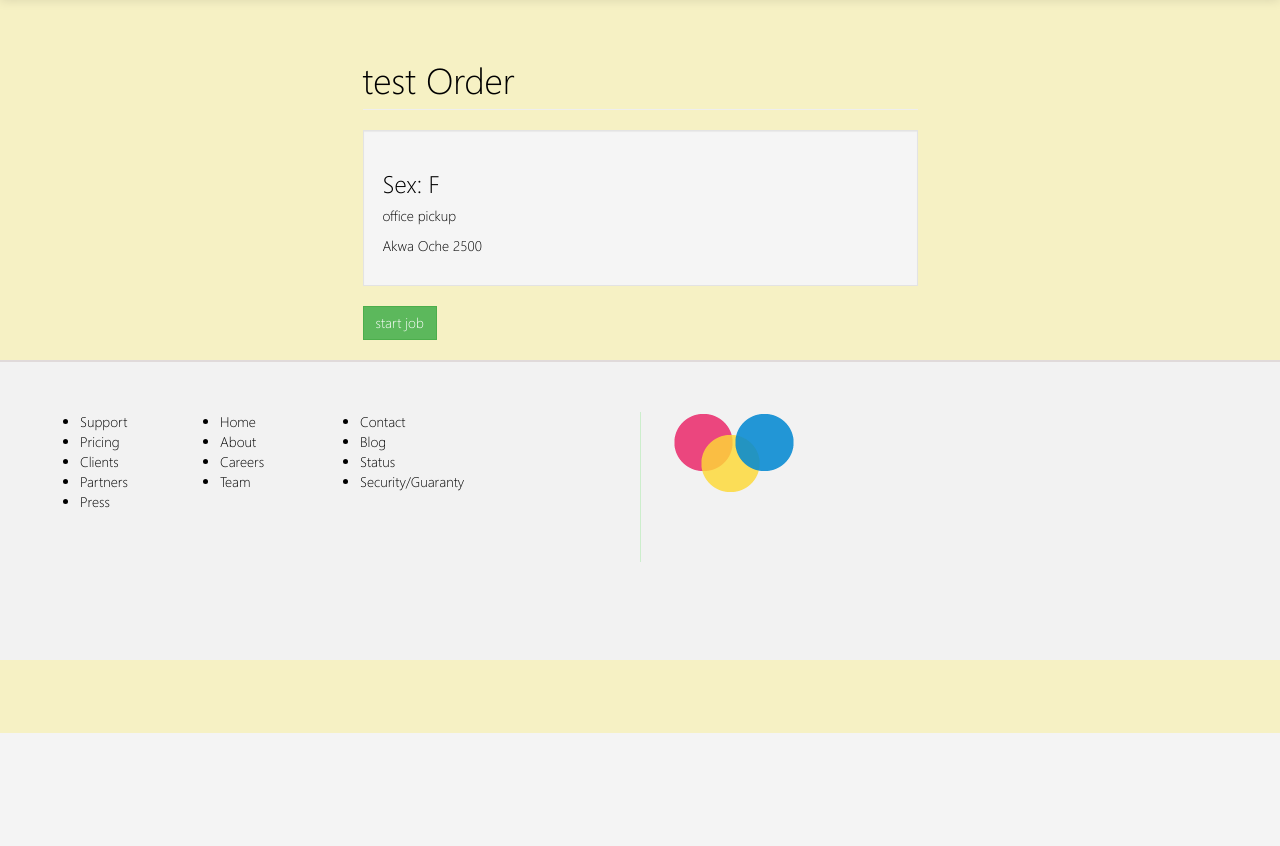
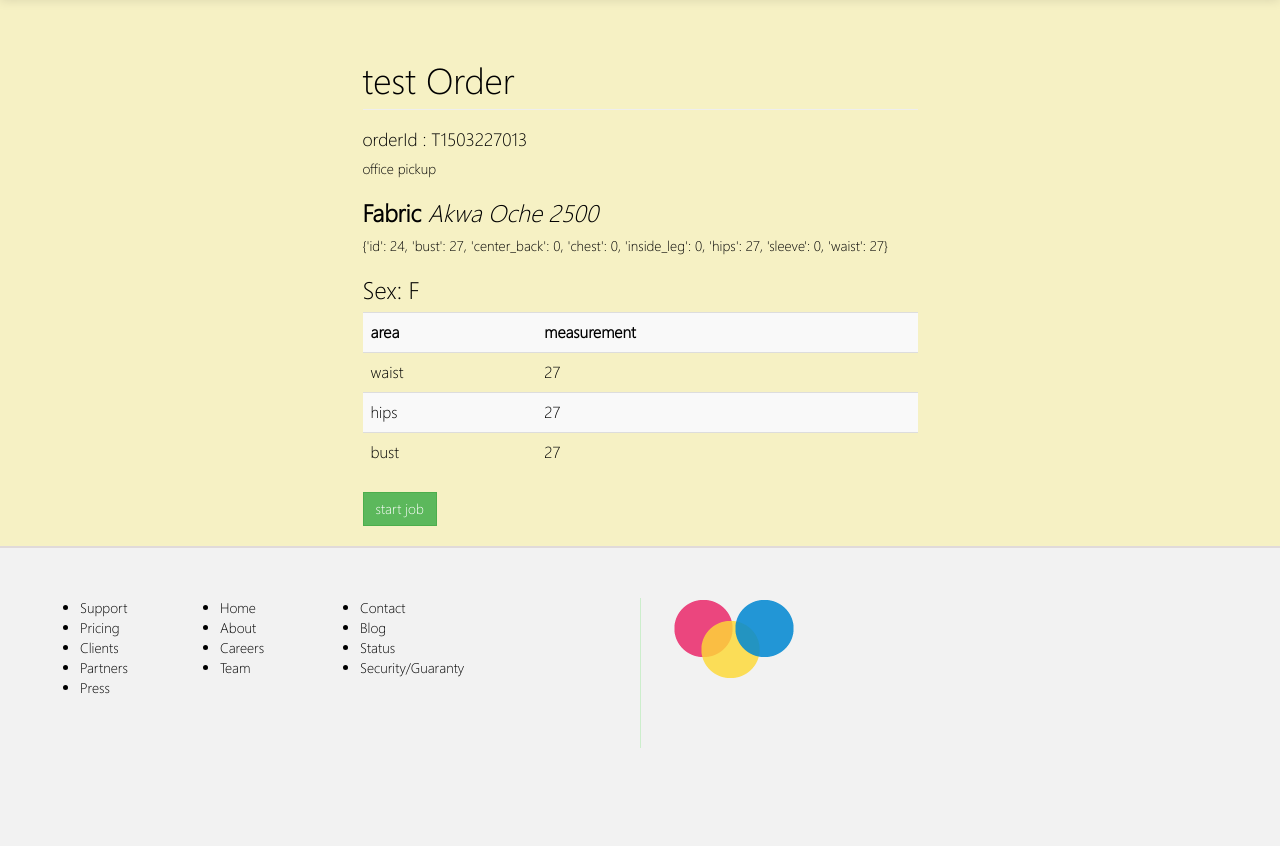
Before and after one commit to avoajaugochukwu/suaveproject, a Django app: a page that uses suave/templates/i/tailor/order_details.html in a window 1280 px wide. Shown: the part 67-913 px from the top of the page. Before the commit the page ends 800 px from the top, so only its background shows below. Run offline with Django 3.2, Linux system fonts and the light colour scheme; a user stored in the database is signed in; data comes from the database, SQL or seed files in the repository; both versions use the stored data as it was after the commit; some libraries are stand-ins or nearby versions.

Commit message:
WIP dynamically display sizes in tailorOrderDetails

```diff
--- a/suave/templates/i/tailor/order_details.html
+++ b/suave/templates/i/tailor/order_details.html
@@ -3,10 +3,46 @@
 {% block main_section %}
 <div class="col-lg-6 col-lg-offset-3"><br>
 	<h1 class="page-header">{{ order.client }} Order</h1>
-		<div class="well">
-			<h3>Sex: {{ order.sex }}</h3>
+		<div class="">
+			<h4>orderId : {{ order.main_order_id }}</h4>
 			<p>{{ order.delivery_option|lower }}</p>
-			<p>{{ order.fabric }}</p>
+			<h3><b>Fabric</b> <i>{{ order.fabric }}</i></h3>
+			<table class="table table-striped table-hover">
+				<tr>
+					<th>area</th>
+					<th>measurement</th>
+				</tr>
+				{% for instance in size %}
+			    {% for field, value in instance.fields.items %}
+			    		{% if value != 0 %}
+			        	{{ field }}: {{ value }}
+			        {% endif %}
+			    {% endfor %}
+				{% endfor %}
+
+				{% for i in size %}
+					<!-- {% if i != 0 %} -->
+						{{ i }}
+					<!-- {% endif %} -->
+				{% endfor %}
+				{% if order.sex == 'F' %}
+				<h3>Sex: {{ order.sex }}</h3>
+				<tr>
+					<td>waist</td>
+					<td>{{ order.size.waist }}</td>
+				</tr>
+				<tr>
+					<td>hips</td>
+					<td>{{ order.size.hips }}</td>
+				</tr>
+				<tr>
+					<td>bust</td>
+					<td>{{ order.size.bust }}</td>
+				</tr>
+				{% endif %}
+			</table>
+
+
 		</div>
 		<td><a href="{% url 'suave:tailorStartOrder' order.main_order_id %}" class="btn btn-success btn-md">start job</a></td>
 	<br><br>
--- a/suave/views.py
+++ b/suave/views.py
@@ -1,5 +1,7 @@
 from django.core.urlresolvers import reverse
 from django.shortcuts import render, redirect#, render_to_response
+
+from django.core import serializers
 
 from django.http import HttpResponse, HttpResponseRedirect
 
@@ -39,6 +41,15 @@
 
 	@Todo
 	Tailor details view should show only service cost i.e cost that relates to the tailor
+
+	@????
+	How to dynamically check if a field is empty or 0
+
+	@Todo
+	Show only fields whose value is not 0 in tailorOrderDetails
+
+	@Todo
+	Add title to pages
 """
 
 
@@ -271,6 +282,9 @@
 	context = {}
 	context['tailorPage'] = True
 	context['order'] = order
+
+	context['size'] = Size.objects.filter(id=order.size.id).values()
+	# context['size'] = serializers.serialize("python", Size.objects.filter(id=order.size.id))
 	return render(request, 'i/tailor/order_details.html', context)
 
 
```
Also changed, not shown: db.sqlite3, 12 other files.
